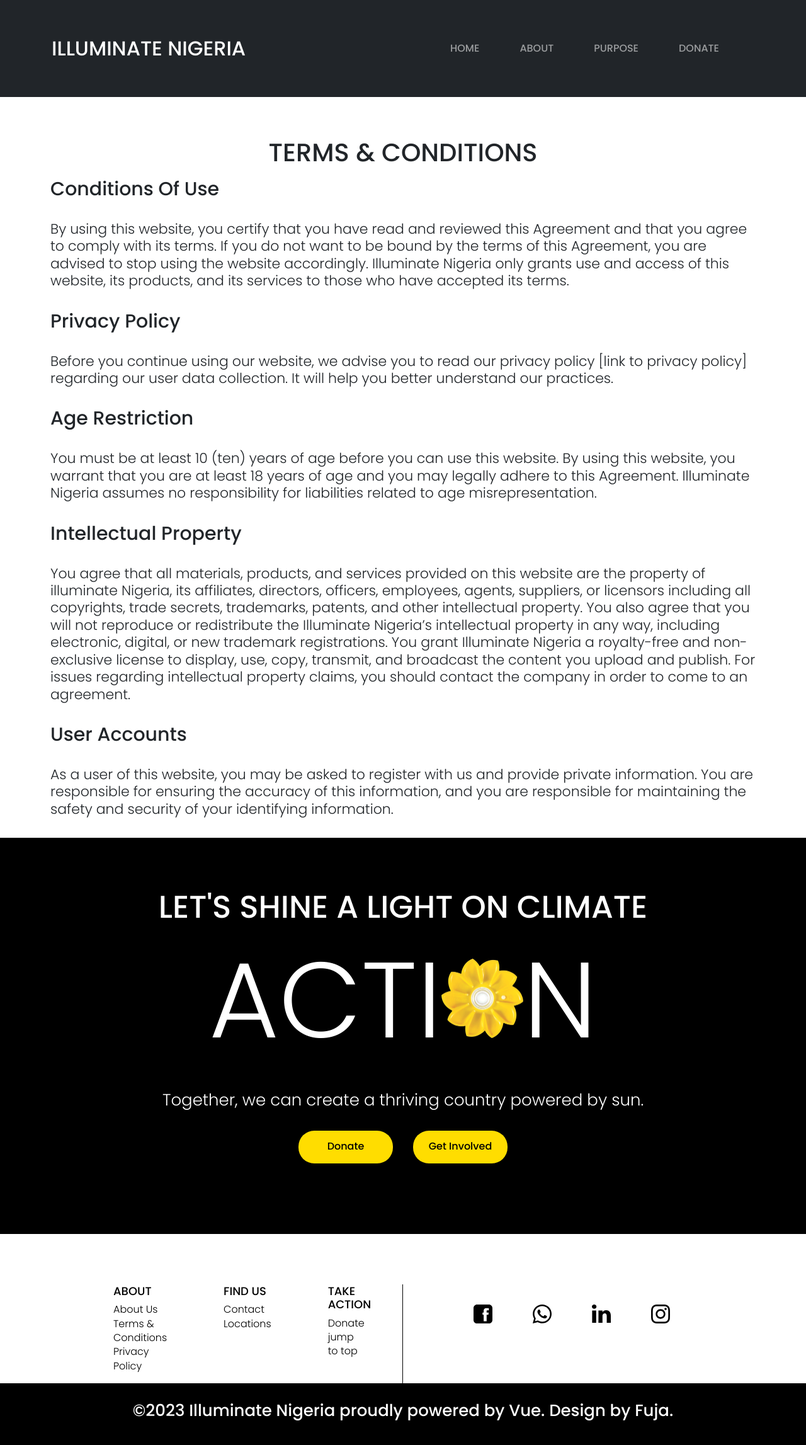
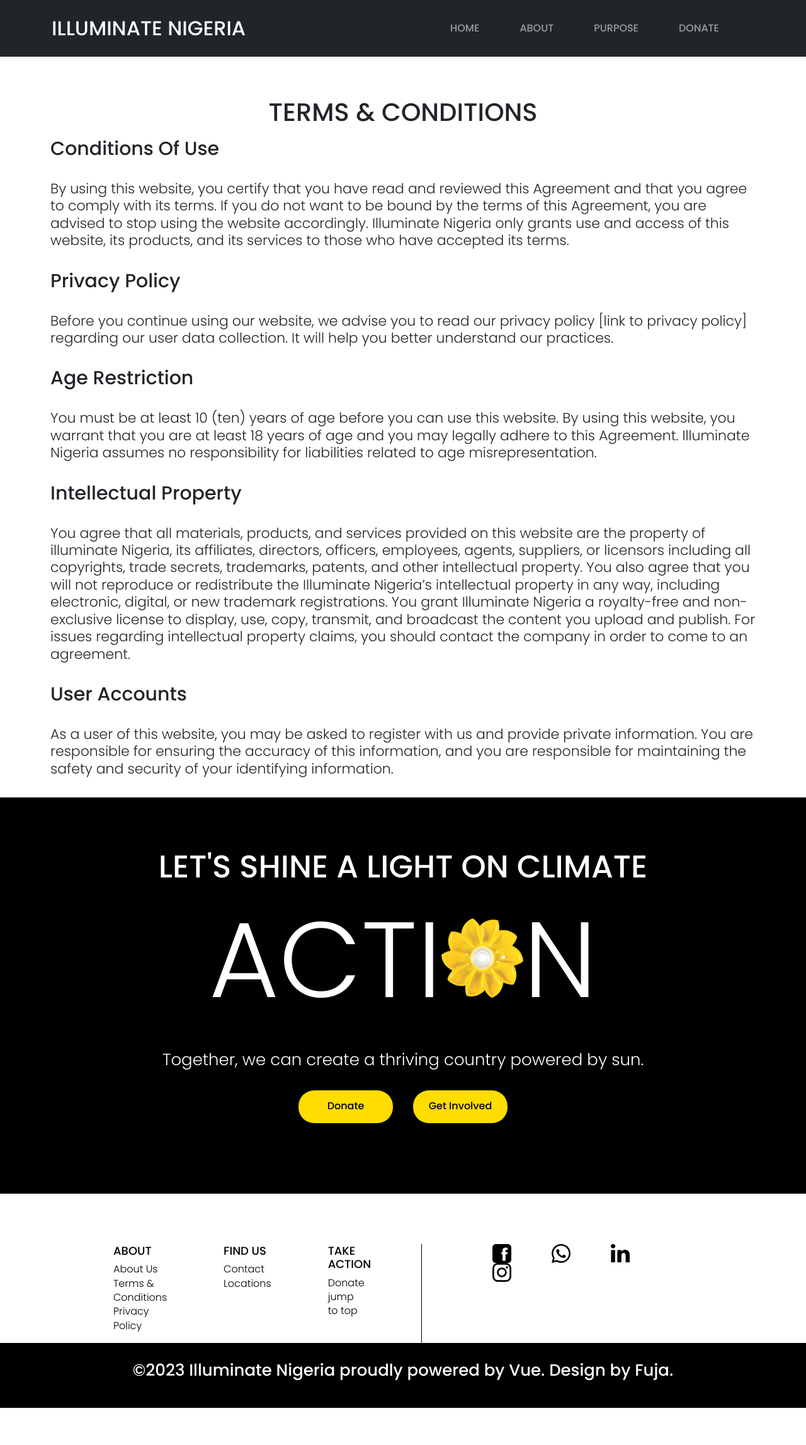
Before and after one commit to fujababy/illuminatenigeria, a Vue app: page /terms in a window 1280 px wide. Shown: the top 2294 px of the page at 63% size. After the commit the page ends 2235 px from the top, so only its background shows below. Built offline with nearby package versions, Linux system fonts and the light colour scheme.

Commit message:
new fixes

```diff
--- a/src/components/footerComponent.vue
+++ b/src/components/footerComponent.vue
@@ -96,6 +96,7 @@
   padding-right: 180px;
   column-gap: 5rem;
   // margin-bottom: 5rem;
+  // justify-content: center;
 
   @media screen and (max-width: 820px) {
     flex-direction: column;
@@ -109,15 +110,17 @@
   .list__container {
     display: flex;
     justify-content: space-between;
-    width: 50%;
+
+    width: 100%;
     line-height: 1.4;
     border-right: 1px solid #000;
 
     @media screen and (max-width: 820px) {
       border-right: 0;
-      padding-left: 2rem;
+      padding: 2rem;
       width: 100%;
-      padding-bottom: 1rem;
+      line-height: 27px;
+
       border-bottom: 1px solid #393939;
     }
 
@@ -152,7 +155,7 @@
   }
 
   .social__container {
-    padding-top: 2rem;
+    // padding-top: 2rem;
     width: 100%;
     img {
       width: 30px;
@@ -164,6 +167,7 @@
       justify-content: center;
       align-items: center;
       margin-right: 0;
+      padding-top: 3rem;
     }
   }
 }
--- a/src/components/navigation.vue
+++ b/src/components/navigation.vue
@@ -1,5 +1,5 @@
 <template>
-  <nav class="navbar navbar-expand-lg bg-dark navbar-dark pt-5 pb-5">
+  <nav class="navbar navbar-expand-lg bg-dark navbar-dark pt-3 pb-3">
     <div class="container">
       <a href="/" class="navbar-brand">ILLUMINATE NIGERIA</a>
       <span><img src="" alt="" /></span>
@@ -38,7 +38,7 @@
 
       <div class="collapse navbar-collapse" id="navmenu">
         <ul class="navbar-nav ms-auto col-sm-mt-5">
-          <router-link :to="{ name: 'aboutUs' }">
+          <router-link :to="{ name: 'home' }">
             <li class="nav-item me-5"><span class="nav-link">HOME</span></li>
           </router-link>
           <router-link :to="{ name: 'aboutUs' }">
```
